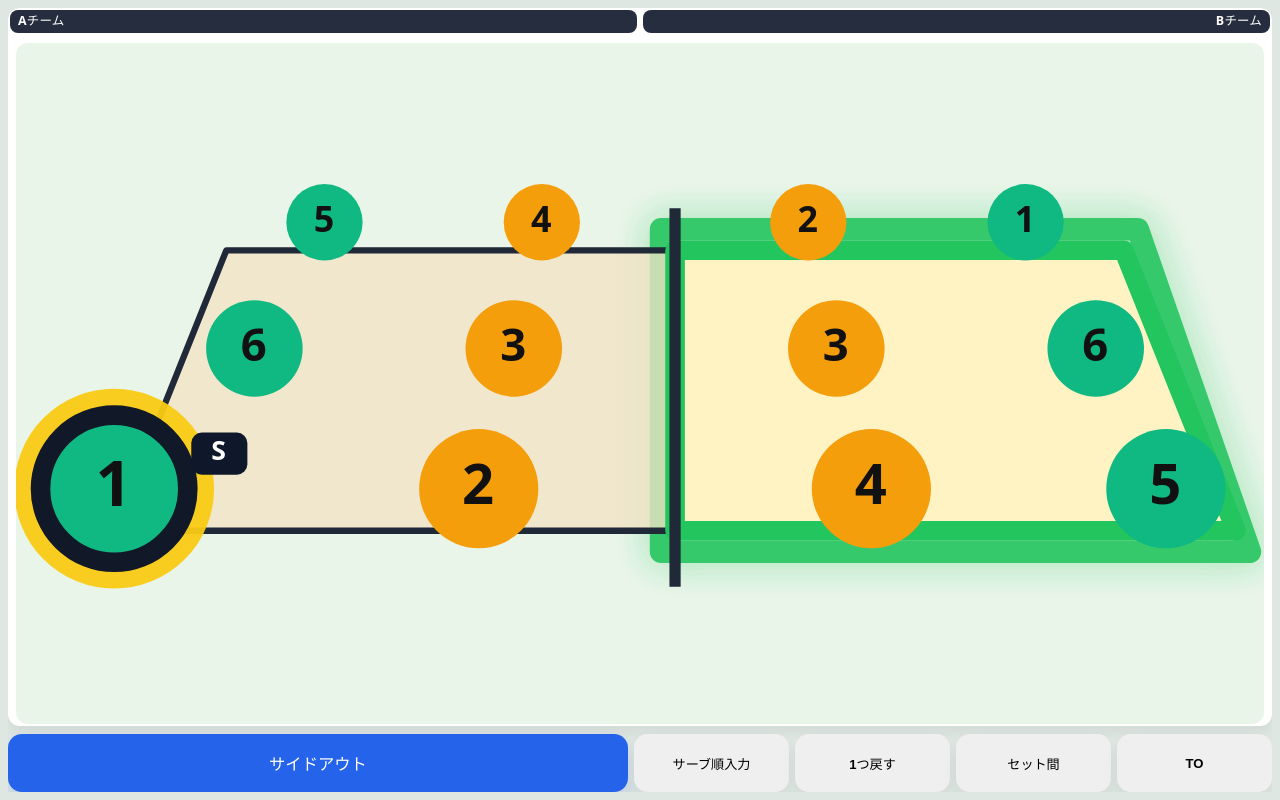
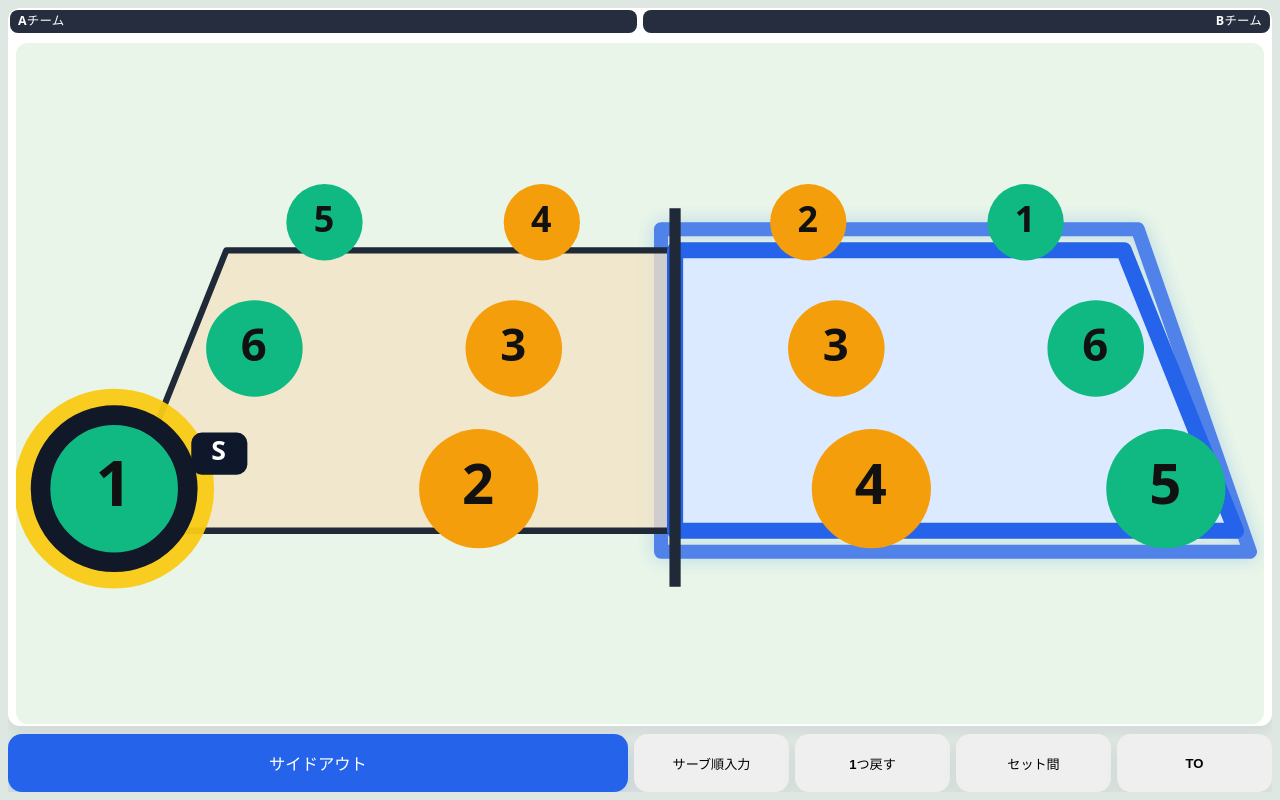
Before and after one commit to susie-cindy/vice-ref, a React (Vite) app: page / in a window 1280 px wide. Both pictures are taken after a click on the button "試合中表示". Built offline with nearby package versions, Linux system fonts and the light colour scheme.

Commit message:
Tune receiving court highlight

```diff
--- a/src/App.jsx
+++ b/src/App.jsx
@@ -408,10 +408,10 @@ function CourtView({ match, displayOrder, compact = false, onPlayerTap, liberoTa
   const leftIsReceiving = receivingTeam === leftTeamKey;
   const rightIsReceiving = receivingTeam === rightTeamKey;
   const baseFill = "#f2e3c6";
-  const highlightFill = "#fff3c4";
-  const receivingAccentColor = "#22c55e";
-  const leftStrokeWidth = leftIsReceiving ? 2.8 : 0.9;
-  const rightStrokeWidth = rightIsReceiving ? 2.8 : 0.9;
+  const highlightFill = "#dbeafe";
+  const receivingAccentColor = "#2563eb";
+  const leftStrokeWidth = leftIsReceiving ? 2.3 : 0.9;
+  const rightStrokeWidth = rightIsReceiving ? 2.3 : 0.9;
   const leftFillOpacity = leftIsReceiving ? 1 : 0.78;
   const rightFillOpacity = rightIsReceiving ? 1 : 0.78;
   const courtStrokeColor = "#1f2937";
@@ -455,7 +455,7 @@ function CourtView({ match, displayOrder, compact = false, onPlayerTap, liberoTa
         <svg viewBox={courtViewBox} className="court-svg">
           <defs>
             <filter id="receiving-court-glow" x="-20%" y="-40%" width="140%" height="180%">
-              <feDropShadow dx="0" dy="0" stdDeviation="2.4" floodColor={receivingAccentColor} floodOpacity="0.48" />
+              <feDropShadow dx="0" dy="0" stdDeviation="1.2" floodColor={receivingAccentColor} floodOpacity="0.28" />
             </filter>
           </defs>
           {leftIsReceiving && (
@@ -463,9 +463,9 @@ function CourtView({ match, displayOrder, compact = false, onPlayerTap, liberoTa
               points={leftReceivingHaloPoints}
               fill="none"
               stroke={receivingAccentColor}
-              strokeWidth="3.2"
+              strokeWidth="2"
               strokeLinejoin="round"
-              opacity="0.9"
+              opacity="0.78"
               filter="url(#receiving-court-glow)"
             />
           )}
@@ -474,9 +474,9 @@ function CourtView({ match, displayOrder, compact = false, onPlayerTap, liberoTa
               points={rightReceivingHaloPoints}
               fill="none"
               stroke={receivingAccentColor}
-              strokeWidth="3.2"
+              strokeWidth="2"
               strokeLinejoin="round"
-              opacity="0.9"
+              opacity="0.78"
               filter="url(#receiving-court-glow)"
             />
           )}
```
